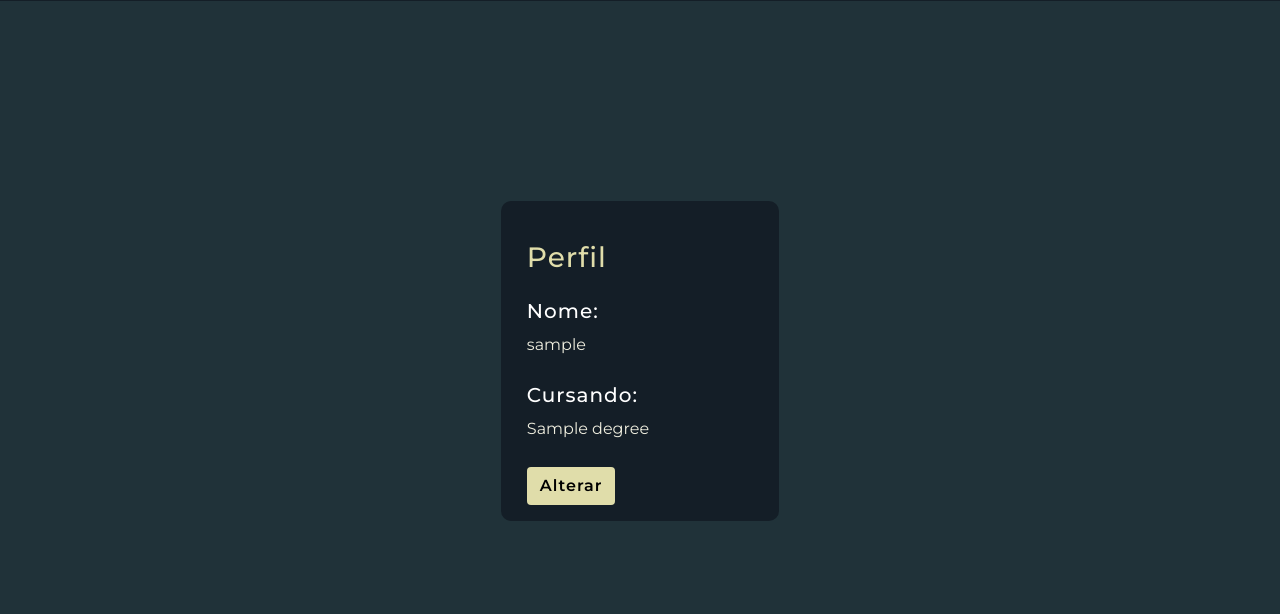
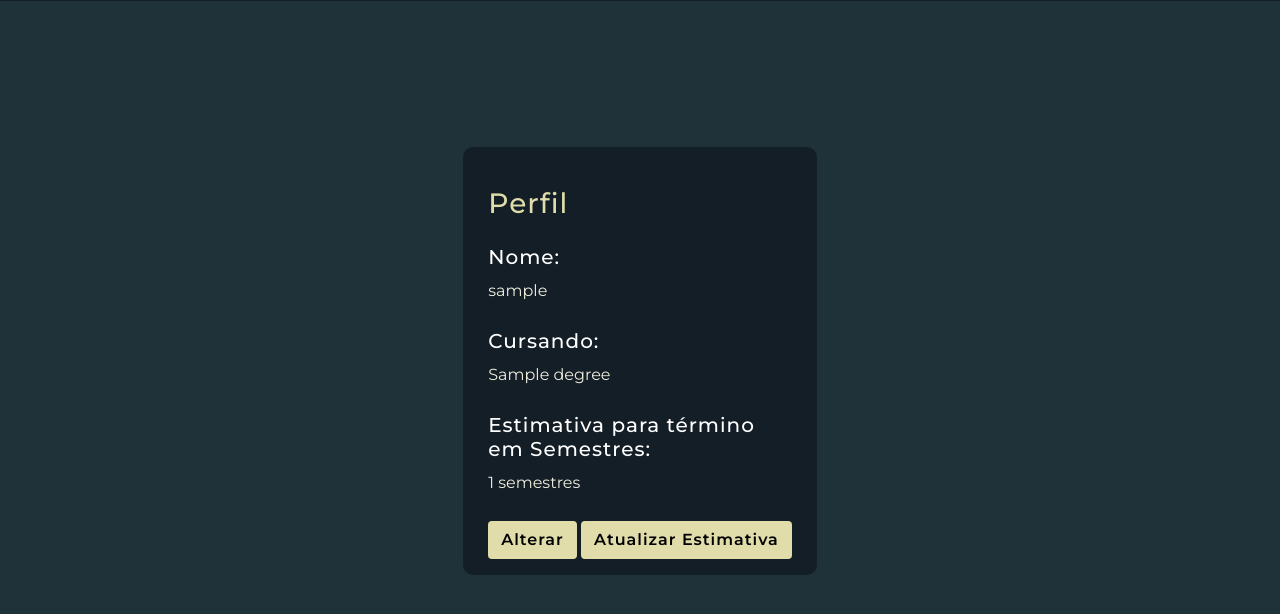
Before and after one commit to rpeixe/AuxGrade, a Django app: page /perfil/ in a window 1280 px wide. Shown: the part 79-693 px from the top of the page. Run offline with Django 4.2, Linux system fonts and the light colour scheme; a user stored in the database is signed in; tables that the repository leaves empty hold one stand-in row (values such as "Sample post"); some libraries are stand-ins or nearby versions.

Commit message:
Tempo restante

```diff
--- a/account/models.py
+++ b/account/models.py
@@ -19,6 +19,7 @@ class User(PermissionsMixin, AbstractBaseUser, AbstractBaseModel):
     free_times = models.ManyToManyField('app.SectionTime', related_name = 'users_free', blank = True)
     semester = models.SmallIntegerField('Semestre', default = 1)
     weights = models.ManyToManyField('app.Course', related_name = 'user_weight', through = 'app.CourseWeight')
+    degree_end = models.IntegerField('Expected Hours', default = 0)
     is_staff = models.BooleanField(
         'staff status',
         default=False,
--- a/auxgrade/urls.py
+++ b/auxgrade/urls.py
@@ -28,5 +28,4 @@ urlpatterns = [
     path('materias_pendentes/',include('materias_pendentes.urls')),
     path('horas_complementares/', include('horas_complementares.urls')),
     path('atualizar_horarios/', include('upload_de_materias.urls'))
-
 ]
--- a/perfil/templates/perfil.html
+++ b/perfil/templates/perfil.html
@@ -11,7 +11,9 @@
         <p class="box-text ">{{user}}</p>
         <h5 class="user-title">Cursando:</h5>
         <p class="box-text">{{degree}}</p>
-
+        <h5 class="user-title">Estimativa para término</h5>
+        <h5 class="user-title">em Semestres:</h5>
+        <p class="box-text">{{remaining_semesters}} semestres</p>
         <div>
           <button
             class="btn"
@@ -20,6 +22,13 @@
           >
             Alterar
           </button>
+          <button
+            class="btn"
+            style="background-color: #e0ddaa"
+            onclick="window.location.href='/perfil/calcular';"
+          >
+            Atualizar Estimativa
+          </button>
         </div>
       </div>
     </div>
--- a/perfil/urls.py
+++ b/perfil/urls.py
@@ -3,4 +3,5 @@ from . import views
 
 urlpatterns =[
 path('', views.show_profile),
+path('calcular', views.calc_remaining_time),
 ]
--- a/perfil/views.py
+++ b/perfil/views.py
@@ -1,4 +1,4 @@
-from django.shortcuts import render
+from django.shortcuts import render, redirect
 from account.models import User
 from django.contrib.auth.decorators import login_required
 
@@ -7,8 +7,42 @@ from django.contrib.auth.decorators import login_required
 def show_profile(request):
     user = User.objects.get(username=request.user)
     degree = user.degree
+
+    if user.degree_end != 0:
+        remaining_semesters = user.degree_end
+    else:
+        remaining_semesters = ''
+
     context = {
         'user':user,
         'degree':degree,
+        'remaining_semesters':remaining_semesters,
     }
     return render(request, "perfil.html", context)
+
+@login_required
+def calc_remaining_time(request):
+    user = User.objects.get(username=request.user)
+    if user.degree != None:
+        degree = user.degree
+        core_hours = degree.hours_core
+        finished_courses = user.finished_courses.all()
+        if finished_courses != None:
+            for course in finished_courses:
+                core_hours -= course.hours
+
+        if degree.initials == 'BCT':
+            remaining_semesters = core_hours/292
+        if degree.initials == 'BCC':
+            remaining_semesters = core_hours/165
+        if degree.initials == 'EC':
+            remaining_semesters = core_hours/342
+
+    if remaining_semesters > 0 and remaining_semesters < 1:
+        remaining_semesters = 1
+    else:
+        remaining_semesters = int(remaining_semesters)
+
+        user.degree_end = remaining_semesters
+        user.save()
+    return redirect('/perfil')
```
Also changed, not shown: account/migrations/0008_user_course_end.py (added), account/migrations/0009_rename_course_end_user_degree_end.py (added).
